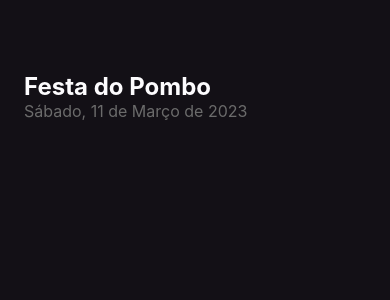
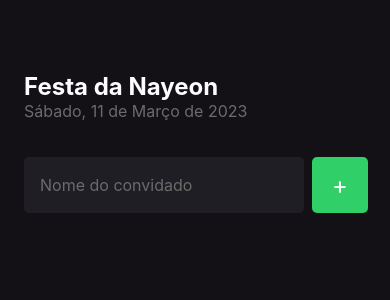
Before and after one commit to ramontrovao/first-expo-app, a React Native app: screen / in a window 390 px wide. Shown: the top 300 px of the page. Built offline with nearby package versions, Linux system fonts and the light colour scheme.

Commit message:
feat: added form to add participants (#03)

```diff
--- a/App.tsx
+++ b/App.tsx
@@ -1,4 +1,4 @@
-import Home from "./src/screens/Home";
+import { Home } from "./src/screens/Home";
 
 export default function App() {
   return <Home />;
--- a/src/screens/Home/index.tsx
+++ b/src/screens/Home/index.tsx
@@ -1,13 +1,32 @@
-import { Text, View } from "react-native";
+import { Text, View, TextInput, TouchableOpacity, Alert } from "react-native";
 
 import { styles } from "./styles";
 
-export default function Home() {
+export function Home() {
+  const handleAddParticipant = () => {
+    Alert.alert(
+      "Você clicou!",
+      "Tô em todo lugar, não dá pra controllah, OHOHO HAHA OHOHO HAHA"
+    );
+  };
+
   return (
     <View style={styles.container}>
-      <Text style={styles.eventName}>Festa do Pombo</Text>
+      <Text style={styles.eventName}>Festa da Nayeon</Text>
 
       <Text style={styles.eventDate}>Sábado, 11 de Março de 2023</Text>
+
+      <View style={styles.formContainer}>
+        <TextInput
+          style={styles.input}
+          placeholder="Nome do convidado"
+          placeholderTextColor="#6B6B6B"
+        />
+
+        <TouchableOpacity style={styles.button} onPress={handleAddParticipant}>
+          <Text style={styles.buttonText}>+</Text>
+        </TouchableOpacity>
+      </View>
     </View>
   );
 }
--- a/src/screens/Home/styles.ts
+++ b/src/screens/Home/styles.ts
@@ -2,9 +2,11 @@ import { StyleSheet } from "react-native";
 
 export const styles = StyleSheet.create({
   container: {
+    padding: 24,
+
     flex: 1,
+
     backgroundColor: "#131016",
-    padding: 24,
   },
   eventName: {
     color: "#FDFCFE",
@@ -16,4 +18,37 @@ export const styles = StyleSheet.create({
     color: "#6B6B6B",
     fontSize: 16,
   },
+  formContainer: {
+    width: "100%",
+    marginTop: 36,
+    marginBottom: 42,
+
+    flexDirection: "row",
+    gap: 8,
+  },
+  input: {
+    flex: 1,
+
+    height: 56,
+    padding: 16,
+
+    backgroundColor: "#1F1E25",
+    color: "#FFF",
+    borderRadius: 5,
+    fontSize: 16,
+  },
+  button: {
+    width: 56,
+    height: 56,
+
+    justifyContent: "center",
+    alignItems: "center",
+
+    backgroundColor: "#31CF67",
+    borderRadius: 5,
+  },
+  buttonText: {
+    color: "#FFF",
+    fontSize: 24,
+  },
 });
```
